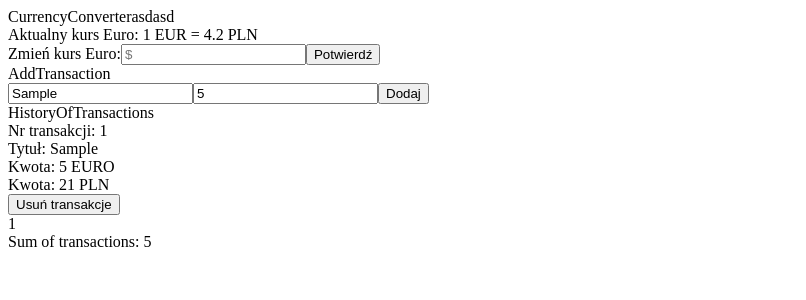
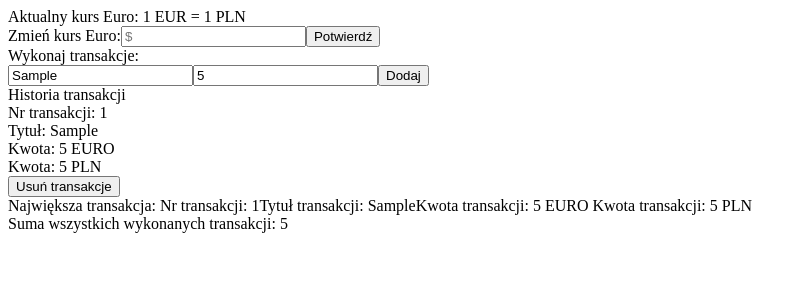
Before and after one commit to lukaszkania/Worldwide-Bank, a React (Create React App) app: page / in a window 1280 px wide. Both pictures are taken after typing "Sample", "5" into the empty fields and a click on the button "Dodaj". Shown: the top 300 px of the page, without its empty margins (0-806 px from the left). Built offline with nearby package versions, Linux system fonts and the light colour scheme.

Commit message:
Every funcionality works

```diff
--- a/src/components/AddTransaction/AddTransaction.js
+++ b/src/components/AddTransaction/AddTransaction.js
@@ -38,7 +38,7 @@ class AddTransaction extends Component {
     render() {
         return (
             <div>
-                AddTransaction
+                Wykonaj transakcje:
                 <form onSubmit={this.onSubmit}>
                     <input onChange={this.onChange} name="newTransactionTitle" type="text" placeholder="Nazwa transakcji"></input>
                     <input onChange={this.onChange} name="valueOfNewTransaction" type="number" min="0.01" step="0.01" value={this.props.exchangeValueRate} placeholder="Nowa transakcja"></input>
--- a/src/components/BiggestTransaction/BiggestTransaction.js
+++ b/src/components/BiggestTransaction/BiggestTransaction.js
@@ -1,22 +1,42 @@
 import React, { Component } from 'react';
 import {connect} from "react-redux";
 import { GET_THE_BIGGEST_TRANSACTION } from '../../constants/ACTION_TYPES';
+import { NO_TRANSACTIONS_WERE_MADE } from '../../constants/VARIABLES';
 
 class BiggestTransaction extends Component {
     state = {  }
+    // Update biggestTransaction variable if value of new transaction that was added is bigger than actual
     componentDidUpdate(){
+        if(this.props.historyOfAllTransactions.length > 0){
+        // Sorting array of transactions objects by its valueOfNewTransaction and getting the highest (first) object
         const biggestTransaction = this.props.historyOfAllTransactions.sort((a, b) => (a.valueOfNewTransaction < b.valueOfNewTransaction) ? 1 : -1)[0]
         this.props.dispatch({type:GET_THE_BIGGEST_TRANSACTION, biggestTransaction:biggestTransaction})
+        }else{
+            // Assigne NO_TRANSACTIONS_WERE_MADE const variable to biggestTransaction cause the history of all transactions is empty
+            this.props.dispatch({type:GET_THE_BIGGEST_TRANSACTION, biggestTransaction:NO_TRANSACTIONS_WERE_MADE})
+
+        }
     }
+
+    // Function which helps convert EURO to PLN
+    changeFromEuroToPln = amountInEuro => {
+        return Math.floor(amountInEuro * this.props.exchangeValueRate * 100) / 100
+    }
+
     render() {
+        // Our main component which can change when new transactions will be added or the old ones will be removed
+        let MainBiggestTransactionComponentt = this.props.historyOfAllTransactions.length > 0 ? (
 
-        let MainBiggestTransactionComponentt = this.props.historyOfAllTransactions.length != 0 ? (
             <div>
-                {this.props.biggestTransaction.transactionId}
+                Największa transakcja:
+                Nr transakcji: {this.props.biggestTransaction.transactionId}
+                Tytuł transakcji: {this.props.biggestTransaction.newTransactionTitle}
+                Kwota transakcji: {this.props.biggestTransaction.valueOfNewTransaction} EURO
+                Kwota transakcji: {this.changeFromEuroToPln(this.props.biggestTransaction.valueOfNewTransaction)} PLN
             </div>
         ) : (
             <div>
-            nnie ma nic
+            Nie znaleziono największej transakcji...
             </div>
         )
 
@@ -31,7 +51,8 @@ class BiggestTransaction extends Component {
 const mapStateToProps = state => {
     return {
         historyOfAllTransactions: state.historyOfAllTransactions,
-        biggestTransaction: state.biggestTransaction
+        biggestTransaction: state.biggestTransaction,
+        exchangeValueRate: state.exchangeValueRate
     }
 }
 
--- a/src/components/CurrencyConverter/CurrencyConverter.js
+++ b/src/components/CurrencyConverter/CurrencyConverter.js
@@ -7,6 +7,7 @@ class CurrencyConverter extends Component {
         newExchangeValueRate: 0
     }
 
+    // Handling change of input and updating local state
     onChange = (event) => {
         const target = event.target;
         this.setState({
@@ -14,6 +15,7 @@ class CurrencyConverter extends Component {
         })
     }
 
+    // Handling button confirm and updating global state
     changeExchangeValue = (event) => {
         this.props.dispatch({type:CHANGE_EXCHANGE_VALUE_RATE, newExchangeValueRate:this.state.newExchangeValueRate})
         event.preventDefault()
@@ -22,7 +24,6 @@ class CurrencyConverter extends Component {
     render() {
         return (
             <div>
-                CurrencyConverterasdasd
                 <div>
                     Aktualny kurs Euro: 1 EUR = {this.props.exchangeValueRate} PLN
                 </div>
--- a/src/components/HistoryOfTransactions/HistoryOfTransactions.js
+++ b/src/components/HistoryOfTransactions/HistoryOfTransactions.js
@@ -5,12 +5,14 @@ import { DELETE_TRANSACTION_SUCCESS } from '../../constants/ACTION_TYPES';
 class HistoryOfTransactions extends Component {
     state = {  }
 
+    // Handling button click and removing transaction
     deleteTransaction = (event) => {
-        const transactionToRemove = (this.props.historyOfAllTransactions.filter(transaction => transaction.transactionId == event.target.value))[0]
+        const transactionToRemove = (this.props.historyOfAllTransactions.filter(transaction => transaction.transactionId === parseFloat(event.target.value)))[0]
         const indexOfTransactionToRemove = this.props.historyOfAllTransactions.indexOf(transactionToRemove)
         this.props.dispatch({type:DELETE_TRANSACTION_SUCCESS, indexOfRemovedTransaction: indexOfTransactionToRemove})
     }
 
+    // Function which helps convert EURO to PLN
     changeFromEuroToPln = amountInEuro => {
         return Math.floor(amountInEuro * this.props.exchangeValueRate * 100) / 100
     }
@@ -18,7 +20,8 @@ class HistoryOfTransactions extends Component {
     render() {
         return (
             <div>
-                HistoryOfTransactions
+                Historia transakcji
+                {/* DISPLAYING ALL TRANSACTIONS THAT WERE MADE */}
                 {this.props.historyOfAllTransactions.map(transaction => {
                     return (
                     <div key={transaction.transactionId}>
--- a/src/components/SumOfTransactions/SumOfTransactions.js
+++ b/src/components/SumOfTransactions/SumOfTransactions.js
@@ -5,11 +5,12 @@ import { NO_TRANSACTIONS_WERE_MADE } from '../../constants/VARIABLES';
 
 class SumOfTransactions extends Component {
     state = {  }
+    // Updating sum of all transactions after any change of array of all transactions
     componentDidUpdate(){
         if (this.props.historyOfAllTransactions.length > 0){
-        const allTransactionsValues = this.props.historyOfAllTransactions.map(transaction => {return transaction.valueOfNewTransaction})
-        const sumOfAllTransactions = allTransactionsValues.reduce((prevVal, currentVal) => {return prevVal + currentVal})
-        const roundedSumOfAllTransactions = Math.floor(sumOfAllTransactions * 100) / 100
+        const allTransactionsValues = this.props.historyOfAllTransactions.map(transaction => {return transaction.valueOfNewTransaction}) // Getting array of all values of transactions that were made
+        const sumOfAllTransactions = allTransactionsValues.reduce((prevVal, currentVal) => {return prevVal + currentVal}) // Getting sum of made array
+        const roundedSumOfAllTransactions = Math.floor(sumOfAllTransactions * 100) / 100 // Rounding sum to two decimal places and down
         this.props.dispatch({type:GET_SUM_OF_TRANSACTIONS, sumOfAllTransactions:roundedSumOfAllTransactions})
         }else{
             this.props.dispatch({type:GET_SUM_OF_TRANSACTIONS, sumOfAllTransactions:NO_TRANSACTIONS_WERE_MADE})
@@ -19,7 +20,14 @@ class SumOfTransactions extends Component {
     render() {
         return (
             <div>
-                Sum of transactions: {this.props.sumOfAllTransactions}
+                {this.props.sumOfAllTransactions === 0 ? (
+                <div>
+                    {NO_TRANSACTIONS_WERE_MADE}
+                </div>
+                ):(
+                <div>
+                    Suma wszystkich wykonanych transakcji: {this.props.sumOfAllTransactions}
+                </div>)}
             </div>
          );
     }
--- a/src/reducers/rootReducer.js
+++ b/src/reducers/rootReducer.js
@@ -2,7 +2,7 @@ import { CHANGE_EXCHANGE_VALUE_RATE, ADD_NEW_TRANSACTION_SUCCESS, DELETE_TRANSAC
 import { NO_TRANSACTIONS_WERE_MADE } from "../constants/VARIABLES";
 
 const initialState = {
-        exchangeValueRate: 4.20,
+        exchangeValueRate: 1,
         historyOfAllTransactions: [],
         sumOfAllTransactions: NO_TRANSACTIONS_WERE_MADE,
         biggestTransaction: {},
```
Also changed, not shown: src/constants/VARIABLES.js (line endings or trailing spaces).
